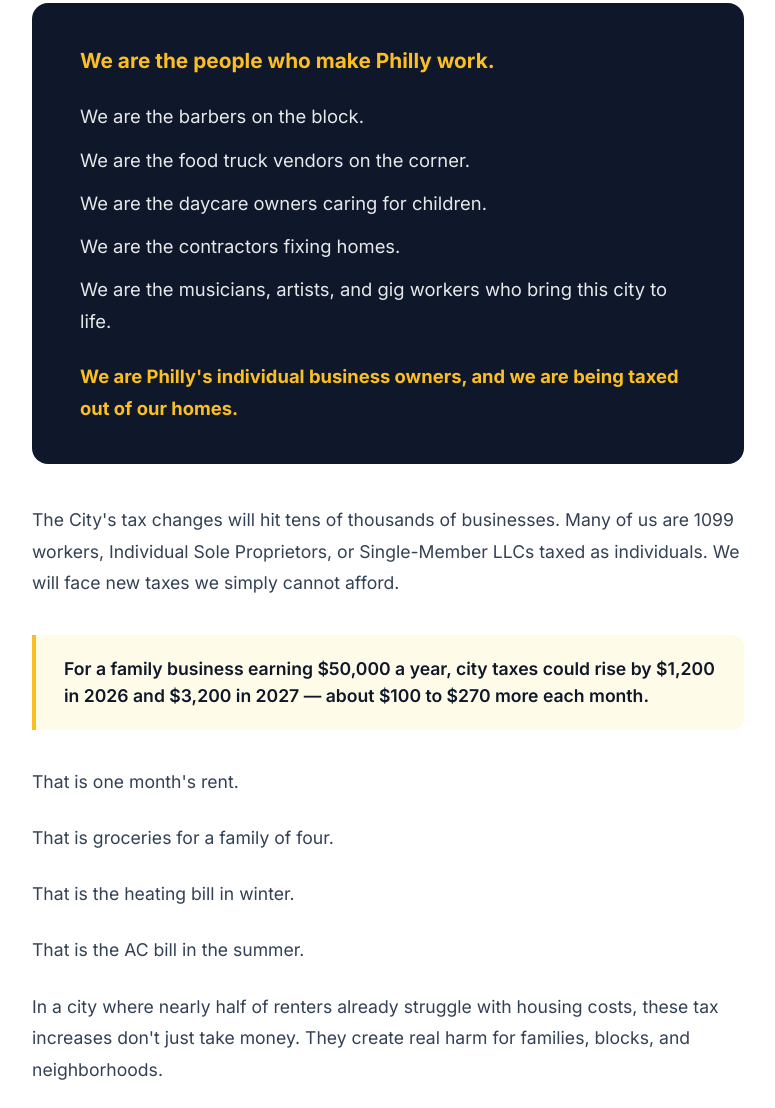
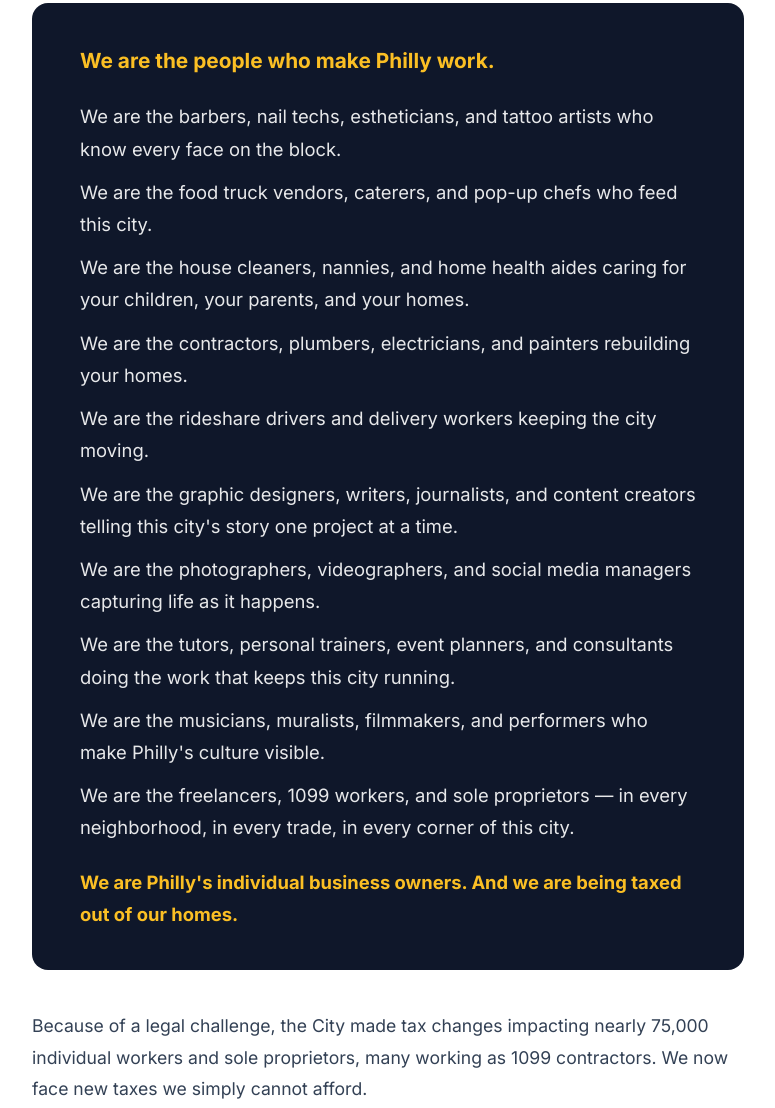
Before and after one commit to alexknowshtml/lift-philly, a website: page petition/index.html in a window 1280 px wide. Shown: the part 526-1634 px from the top of the page, without its empty margins (252-1027 px from the left). Drawn offline with Linux system fonts and the light colour scheme; no server answers.

Commit message:
Update petition: expand we-are list, fix stats, add bill number + dates

```diff
--- a/petition/index.html
+++ b/petition/index.html
@@ -4,7 +4,7 @@
     <meta charset="UTF-8">
     <meta name="viewport" content="width=device-width, initial-scale=1.0">
     <title>We Are Philly — LIFT Philly Petition</title>
-    <meta name="description" content="We are the barbers, food truck vendors, daycare owners, contractors, musicians, and gig workers who make Philly work. We are being taxed out of our homes.">
+    <meta name="description" content="We are the barbers, nail techs, house cleaners, contractors, musicians, journalists, and gig workers who make Philly work. Nearly 75,000 of us are being taxed out of our homes.">
     <link rel="icon" type="image/svg+xml" href="/favicon.svg">
     <meta name="robots" content="noindex">
 
@@ -314,18 +314,23 @@
 
                 <div class="we-are-block">
                     <p class="opener">We are the people who make Philly work.</p>
-                    <p>We are the barbers on the block.</p>
-                    <p>We are the food truck vendors on the corner.</p>
-                    <p>We are the daycare owners caring for children.</p>
-                    <p>We are the contractors fixing homes.</p>
-                    <p>We are the musicians, artists, and gig workers who bring this city to life.</p>
-                    <p style="margin-top: 1.2em; font-weight: 700; color: var(--gold); font-size: 1.15rem;">We are Philly's individual business owners, and we are being taxed out of our homes.</p>
+                    <p>We are the barbers, nail techs, estheticians, and tattoo artists who know every face on the block.</p>
+                    <p>We are the food truck vendors, caterers, and pop-up chefs who feed this city.</p>
+                    <p>We are the house cleaners, nannies, and home health aides caring for your children, your parents, and your homes.</p>
+                    <p>We are the contractors, plumbers, electricians, and painters rebuilding your homes.</p>
+                    <p>We are the rideshare drivers and delivery workers keeping the city moving.</p>
+                    <p>We are the graphic designers, writers, journalists, and content creators telling this city's story one project at a time.</p>
+                    <p>We are the photographers, videographers, and social media managers capturing life as it happens.</p>
+                    <p>We are the tutors, personal trainers, event planners, and consultants doing the work that keeps this city running.</p>
+                    <p>We are the musicians, muralists, filmmakers, and performers who make Philly's culture visible.</p>
+                    <p>We are the freelancers, 1099 workers, and sole proprietors — in every neighborhood, in every trade, in every corner of this city.</p>
+                    <p style="margin-top: 1.2em; font-weight: 700; color: var(--gold); font-size: 1.15rem;">We are Philly's individual business owners. And we are being taxed out of our homes.</p>
                 </div>
 
-                <p>The City's tax changes will hit tens of thousands of businesses. Many of us are 1099 workers, Individual Sole Proprietors, or Single-Member LLCs taxed as individuals. We will face new taxes we simply cannot afford.</p>
+                <p>Because of a legal challenge, the City made tax changes impacting nearly 75,000 individual workers and sole proprietors, many working as 1099 contractors. We now face new taxes we simply cannot afford.</p>
 
                 <div class="pull-quote">
-                    For a family business earning $50,000 a year, city taxes could rise by $1,200 in 2026 and $3,200 in 2027 — about $100 to $270 more each month.
+                    For a family business earning $50,000 a year, city taxes have risen by about $1,200 in 2026 and will rise to about $3,200 in 2027 — about $100 to $270 more each month.
                 </div>
 
                 <p>That is one month's rent.</p>
@@ -370,9 +375,7 @@
                     We need a simple, fair, and responsible solution.
                 </div>
 
-                <p>We are calling on City Council to pass Councilmember Driscoll's ordinance creating a new tax class and BIRT income exemption for Individual Sole Proprietors and Single-Member LLCs whose sole member is an Individual.</p>
-
-                <p>During the Wednesday, March 25 budget hearing, the Law Department stated publicly that creating this new tax class and BIRT income exemption would be constitutional and consistent with the Uniformity Clause.</p>
+                <p>On November 20, 2025, Councilmember Driscoll introduced Bill No. 251026. On March 25, 2026, the Law Department confirmed this solution is constitutional. We are calling on City Council to pass Bill No. 251026 and create a new tax class and BIRT income exemption for Individual Sole Proprietors and Single-Member LLCs whose sole member is an Individual.</p>
 
                 <p>This solution would:</p>
 
```
